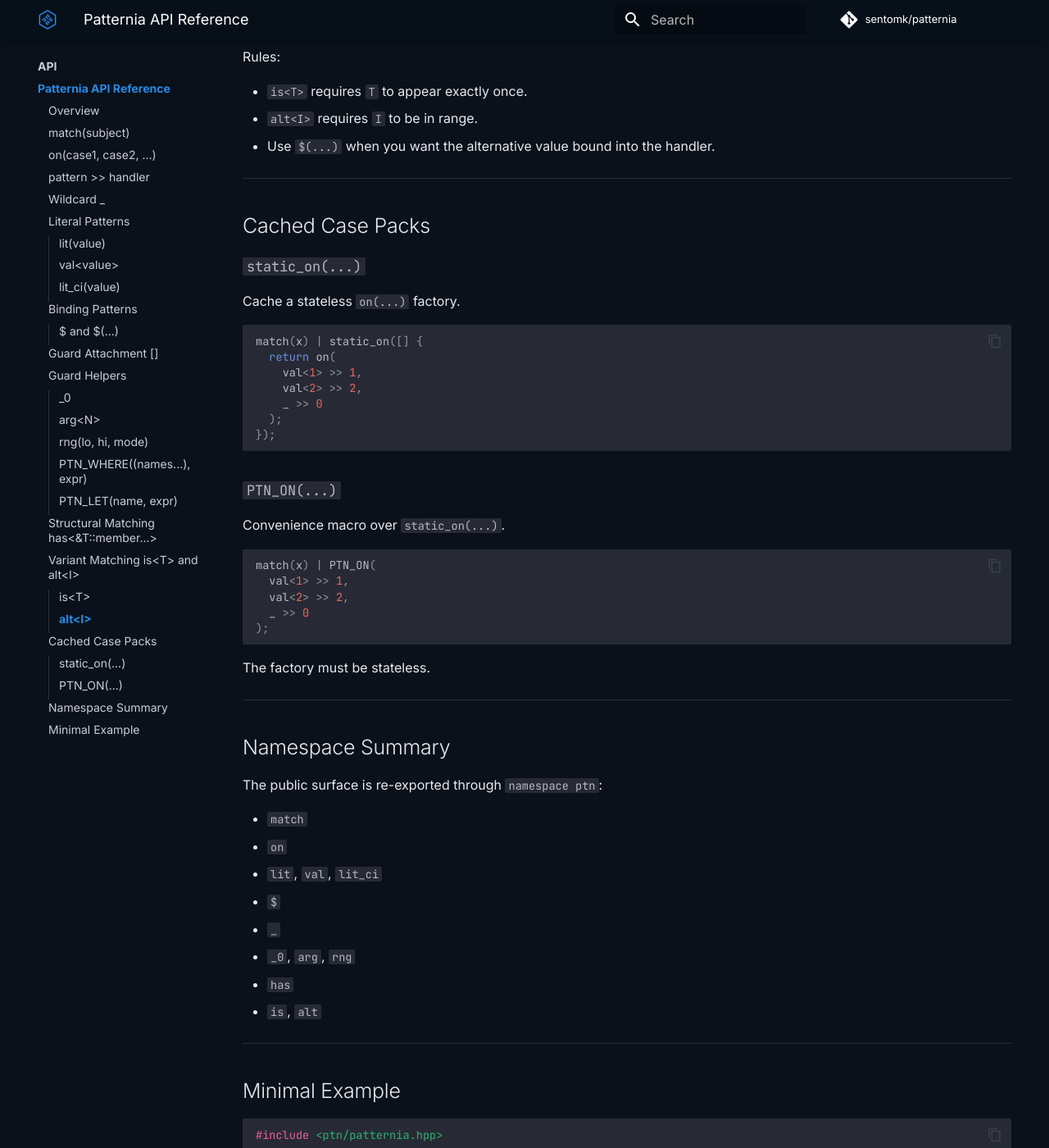
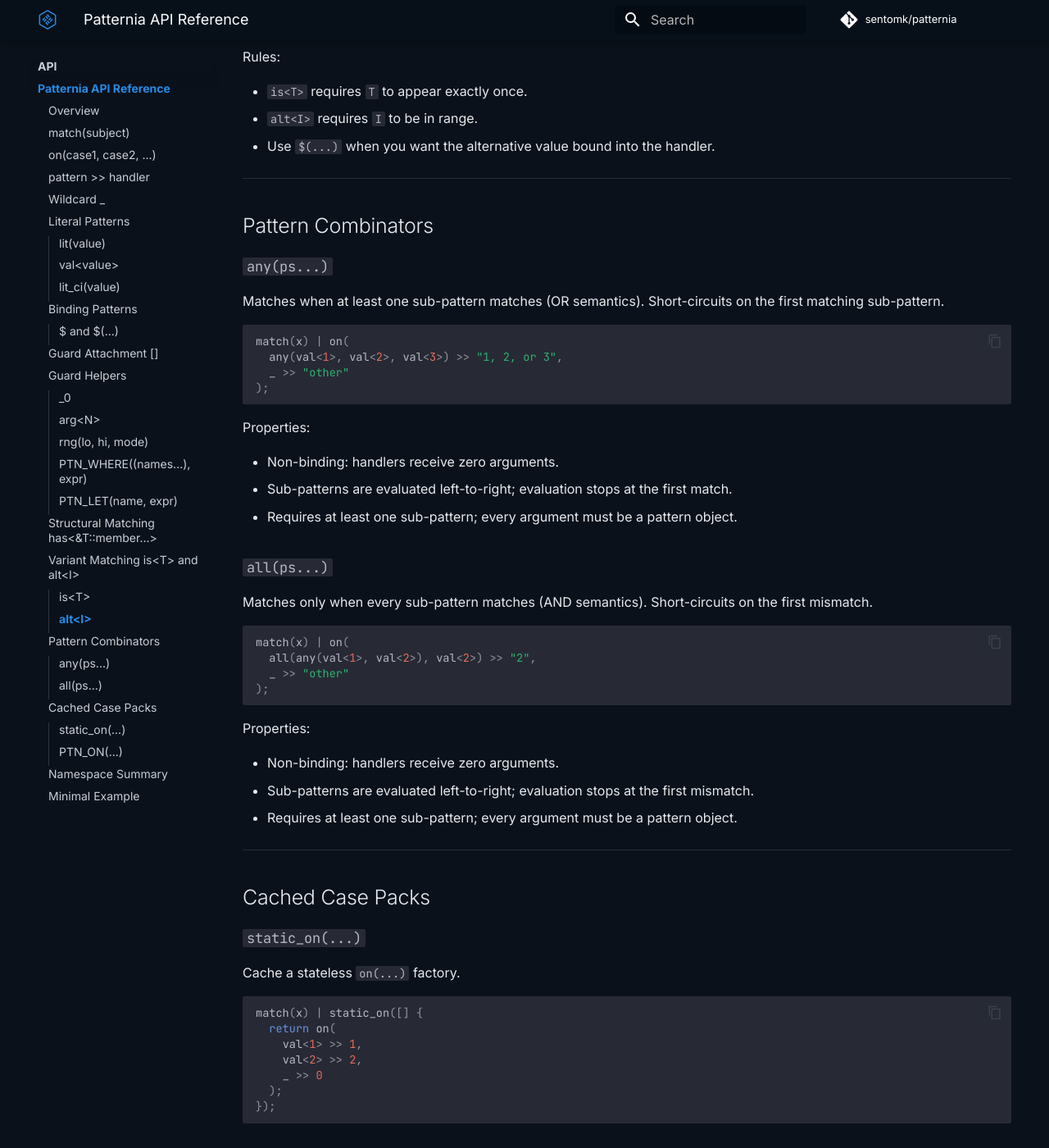
Before and after one commit to sentomk/patternia, an MkDocs documentation site: the page built from docs/api.md, in a window 1280 px wide and 1400 px high, scrolled down 6277 px. Shown: the whole window at 82% size. Built offline with MkDocs 1.6.1 and Material for MkDocs 9.7.7, drawn with Linux system fonts in a browser that asks for light colours; comment, search, counter and statistics services are not loaded.

Commit message:
test(combinator): supplement any/all test coverage and API docs
Problem
- any/all combinators lacked test coverage for val<>, is<T>,
  lit_ci, nested composition, pattern reuse, and PTN_ON cache.
- Missing compile-fail test for all() with non-pattern arguments.
- docs/api.md had no any/all section and namespace summary was
  incomplete.

Implementation
- Added 16 runtime tests covering val<> static literals, is<T>
  variant dispatch, single-subpattern edge cases, nested
  any/all composition, lit_ci, pattern reuse across matches,
  and PTN_ON macro integration.
- Added compile_fail/all_requires_pattern_args.cpp.
- Added Pattern Combinators section to docs/api.md with any()
  and all() documentation, examples, and properties.
- Updated namespace summary to list any and all.

Tests
- 139 tests pass (21 combinator runtime + 18 compile-fail).

Notes
- No source code changes to combator.hpp.
- CMakeLists.txt updated to register the new compile-fail test.

````diff
--- a/docs/api.md
+++ b/docs/api.md
@@ -317,6 +317,48 @@
 
 ---
 
+## Pattern Combinators {#pattern-combinators}
+
+### `any(ps...)`
+
+Matches when at least one sub-pattern matches (OR semantics). Short-circuits
+on the first matching sub-pattern.
+
+```cpp
+match(x) | on(
+  any(val<1>, val<2>, val<3>) >> "1, 2, or 3",
+  _ >> "other"
+);
+```
+
+Properties:
+
+- Non-binding: handlers receive zero arguments.
+- Sub-patterns are evaluated left-to-right; evaluation stops at the first
+  match.
+- Requires at least one sub-pattern; every argument must be a pattern object.
+
+### `all(ps...)`
+
+Matches only when every sub-pattern matches (AND semantics). Short-circuits
+on the first mismatch.
+
+```cpp
+match(x) | on(
+  all(any(val<1>, val<2>), val<2>) >> "2",
+  _ >> "other"
+);
+```
+
+Properties:
+
+- Non-binding: handlers receive zero arguments.
+- Sub-patterns are evaluated left-to-right; evaluation stops at the first
+  mismatch.
+- Requires at least one sub-pattern; every argument must be a pattern object.
+
+---
+
 ## Cached Case Packs {#cached-case-packs}
 
 ### `static_on(...)`
@@ -361,6 +403,7 @@
 - `_0`, `arg`, `rng`
 - `has`
 - `is`, `alt`
+- `any`, `all`
 
 ---
 
````
Also changed, not shown: 3 other files.
